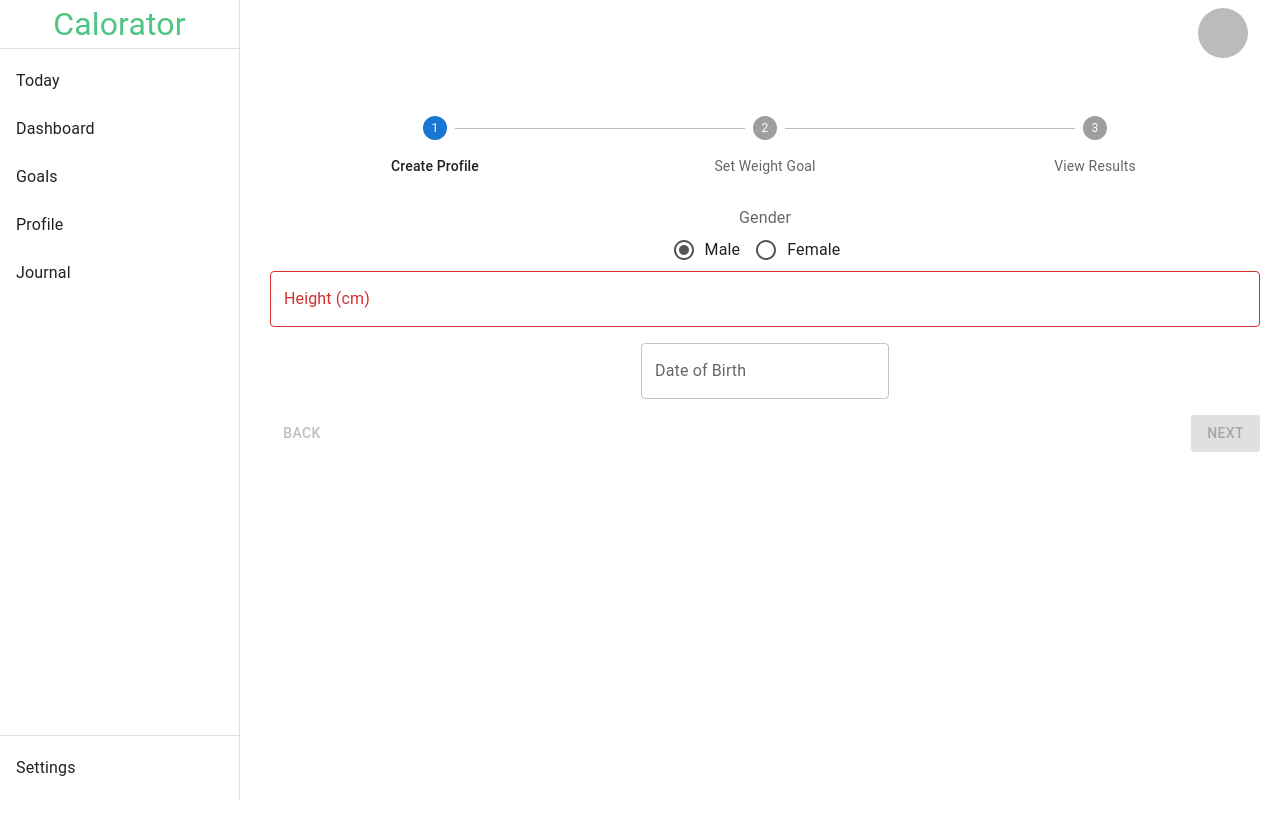
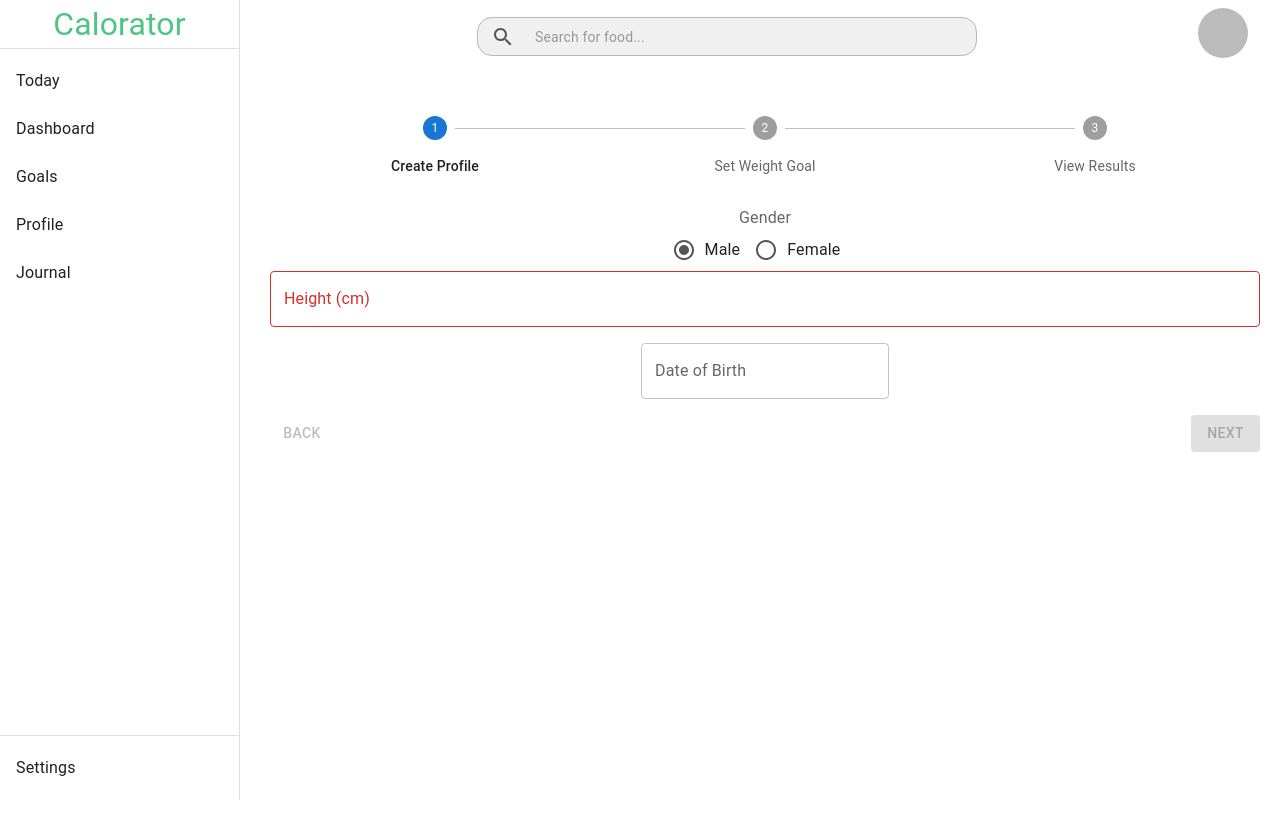
Before and after one commit to j-tran90/calorator, a React (Vite) app: page /creategoal in a window 1280 px wide. Shown: the top 814 px of the page. Built offline with nearby package versions, Linux system fonts and the light colour scheme; no server answers; the database is empty; sample sign-in values are in the browser's storage.

Commit message:
more search updates

```diff
--- a/src/App.css
+++ b/src/App.css
@@ -31,6 +31,8 @@ body {
   margin: 0;
   padding: 0;
   height: 100%;
+  touch-action: pan-y; /* Disables gestures like pinch zooming */
+  overflow: auto;
 }
 
 @media (max-width: 600px) {
--- a/src/components/features/search/SearchBar.jsx
+++ b/src/components/features/search/SearchBar.jsx
@@ -4,15 +4,19 @@ import InputAdornment from "@mui/material/InputAdornment";
 import IconButton from "@mui/material/IconButton";
 import SearchIcon from "@mui/icons-material/Search";
 import ClearIcon from "@mui/icons-material/Clear";
-import { useNavigate } from "react-router-dom"; // Import useNavigate
+import { useNavigate } from "react-router-dom";
+import { Box, Typography } from "@mui/material";
 
 const SearchBar = ({ placeholder }) => {
   const [value, setValue] = useState("");
-  const navigate = useNavigate(); // Initialize useNavigate
+  const navigate = useNavigate();
 
   const handleSearch = (event) => {
     if (event.key === "Enter") {
-      navigate("/searchresults", { state: { query: value } }); // Navigate to search results
+      event.preventDefault();
+      event.target.blur();
+      navigate("/searchresults", { state: { query: value } });
+      setValue("");
     }
   };
 
@@ -21,10 +25,11 @@ const SearchBar = ({ placeholder }) => {
   };
 
   return (
-    <div style={{ position: "relative" }}>
+    <>
+      <Box sx={{ mr: "auto", ml: "auto" }}>
         <TextField
           variant='outlined'
-        placeholder='Search for food...'
+          placeholder={placeholder || "Search for food..."}
           value={value}
           onChange={(e) => setValue(e.target.value)}
           onKeyDown={handleSearch}
@@ -43,20 +48,21 @@ const SearchBar = ({ placeholder }) => {
             ),
           }}
           sx={{
-          width: "60%",
-          maxWidth: 400,
+            width: { xs: "100%", sm: "500px", md: "500px" },
             backgroundColor: "#f0f0f0",
-          borderRadius: 1,
+            borderRadius: "15px",
             "& .MuiOutlinedInput-root": {
               height: "39px",
               fontSize: "0.875rem",
+              borderRadius: "15px",
             },
             "& .MuiInputBase-input": {
               padding: "8px 12px",
             },
           }}
         />
-    </div>
+      </Box>
+    </>
   );
 };
 
--- a/src/components/navigation/ResponsiveDrawer.jsx
+++ b/src/components/navigation/ResponsiveDrawer.jsx
@@ -17,6 +17,7 @@ import ListItemButton from "@mui/material/ListItemButton";
 import ListItemText from "@mui/material/ListItemText";
 import { useAuth } from "../../contexts/AuthContext"; // Import your AuthContext
 import Brand from "../layouts/Brand";
+import SearchBar from "../features/search/SearchBar";
 
 const drawerWidth = 240;
 
@@ -114,6 +115,7 @@ function ResponsiveDrawer(props) {
             >
               <MenuIcon />
             </IconButton>
+            <SearchBar />
           </Stack>
           <User />
         </Toolbar>
@@ -149,6 +151,8 @@ function ResponsiveDrawer(props) {
             "& .MuiDrawer-paper": {
               boxSizing: "border-box",
               width: drawerWidth,
+              // bgcolor: "#062118",
+              color: "",
             },
           }}
           open
--- a/src/components/pages/SearchResults.jsx
+++ b/src/components/pages/SearchResults.jsx
@@ -10,6 +10,7 @@ import Paper from "@mui/material/Paper";
 import CircularProgress from "@mui/material/CircularProgress"; // Import CircularProgress
 import AddToJournalButton from "../AddToJournalButton"; // Import the button component
 import SearchBar from "../features/search/SearchBar";
+import { Typography } from "@mui/material";
 
 const SearchResults = () => {
   const location = useLocation();
@@ -66,13 +67,19 @@ const SearchResults = () => {
     fetchFoodData();
   }, [searchQuery]); // Fetch whenever searchQuery changes
 
+  function capitalizeWords(input) {
+    return input
+      .split(" ")
+      .map((word) => word.charAt(0).toUpperCase() + word.slice(1).toLowerCase())
+      .join(" ");
+  }
+
   return (
     <>
-      <SearchBar />
-      <TableContainer
-        component={Paper}
-        sx={{ maxWidth: 600, margin: "0 auto", mt: 3 }}
-      >
+      <Typography variant='h6'>
+        Searched for: {capitalizeWords(searchQuery)}
+      </Typography>
+      <TableContainer component={Paper}>
         {loading ? ( // Conditionally render loading circle
           <CircularProgress sx={{ display: "block", margin: "20px auto" }} />
         ) : (
--- a/src/components/pages/Today.jsx
+++ b/src/components/pages/Today.jsx
@@ -7,6 +7,7 @@ import useFetchGoals from "../../hooks/useFetchGoals";
 import ProgressLegend from "../features/graphs/ProgressLegend";
 import SearchBar from "../features/search/SearchBar";
 import FoodCategoriesTabs from "../features/quickfood/FoodCategoriesTab";
+import { Card, Typography } from "@mui/material";
 
 export default function Today() {
   // Use useTracker to manage total and trigger re-renders when total updates
@@ -22,11 +23,6 @@ export default function Today() {
   const [searchQuery, setSearchQuery] = useState("");
   const [dailyCalorieTarget, setDailyCalorieTarget] = useState(null);
   const navigate = useNavigate();
-
-  const handleSearch = (query) => {
-    setSearchQuery(query);
-    navigate("/searchresults", { state: { query } });
-  };
 
   useEffect(() => {
     const checkUserData = async () => {
@@ -73,20 +69,30 @@ export default function Today() {
 
   return (
     <>
-      <SearchBar onSearch={handleSearch} />
       <h3>{remainingDays} days left</h3>
       {SetNewTargetsButton()}
+      <Card
+        sx={{
+          m: 1,
+          border: "1px solid #9999",
+          borderRadius: "15px",
+          bgcolor: "",
+          p: 6,
+          boxShadow: "none",
+        }}
+      >
+        <Typography variant='h5'>Calories</Typography>
         <ProgressCircle
           value={caloriePercent}
           gradientId='greenYellow'
           isPercentage={true}
           targetValue={100}
         />
-
         <ProgressLegend total={calorieTotal} remaining={calorieRemaning} />
         <h6>
           Calorie: {dailyCalorieTarget} | Protein: {proteinTarget}g
         </h6>
+      </Card>
       <FoodCategoriesTabs updateTotal={updateTotal} sumEntry={sumEntry} />
     </>
   );
```
Lines whose indentation alone changed are shown as unchanged.
